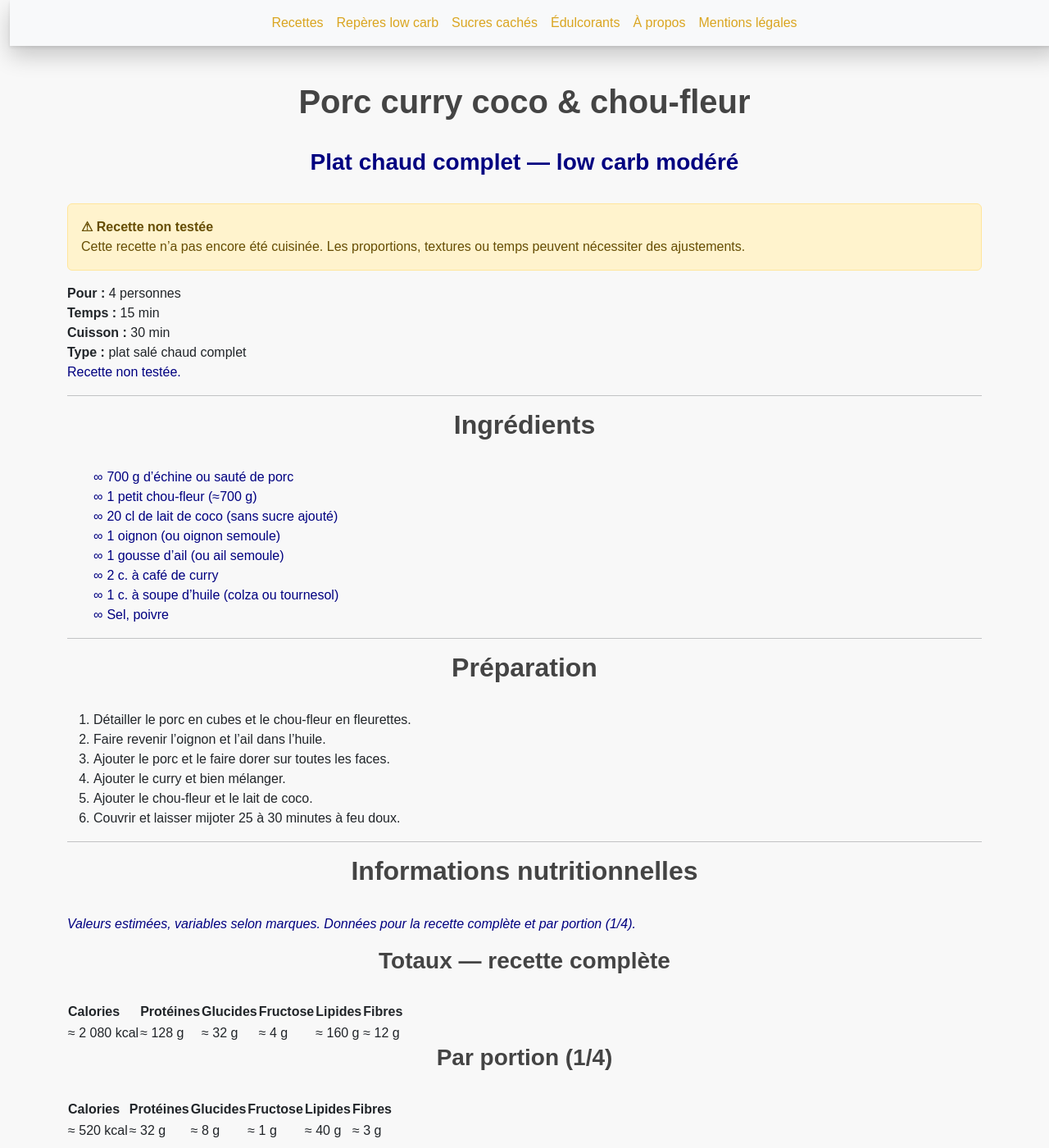
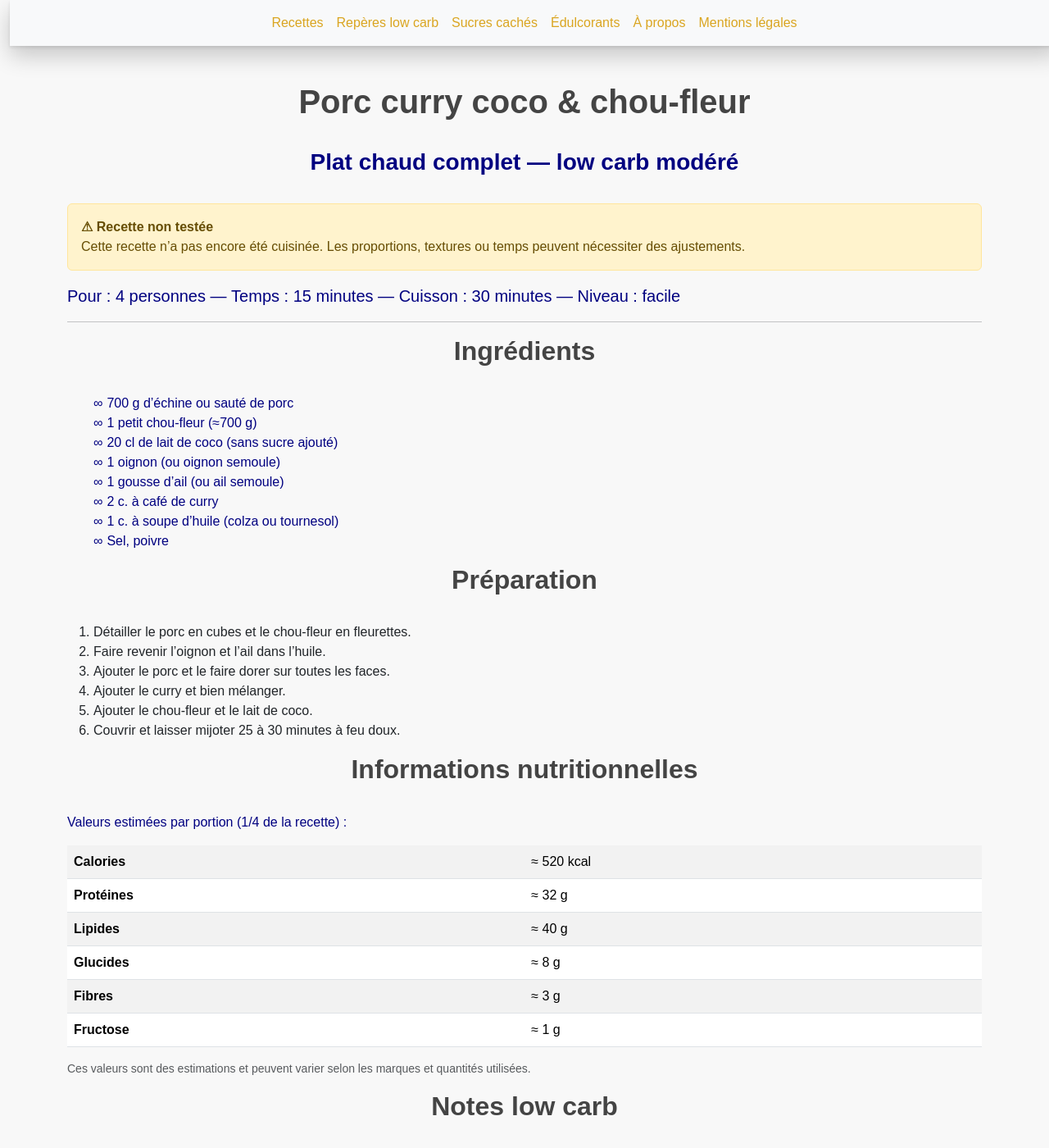
Before and after one commit to laurie-boissay/laurie-boissay.github.io, a Jekyll site: the page built from recettes/porc-curry-coco-chou-fleur.html, in a window 1280 px wide and 1400 px high. Shown: the whole window at 82% size. Built offline with Jekyll 4.4.1, drawn with Linux system fonts in a browser that asks for light colours.

Commit message:
Update porc-curry-coco-chou-fleur.html
tableau

```diff
--- a/recettes/porc-curry-coco-chou-fleur.html
+++ b/recettes/porc-curry-coco-chou-fleur.html
@@ -18,11 +18,11 @@ extra_head: |
     "@type": "Recipe",
     "name": "Porc curry coco & chou-fleur",
     "description": "Porc au curry et lait de coco avec chou-fleur, plat low carb complet.",
-    "recipeYield": "4 personnes",
+    "recipeYield": "4 portions",
     "prepTime": "PT15M",
     "cookTime": "PT30M",
     "totalTime": "PT45M",
-    "recipeCategory": "Plats",
+    "recipeCategory": "Plats à base de viande",
     "recipeIngredient": [
       "700 g d'échine ou sauté de porc",
       "1 petit chou-fleur (≈700 g)",
@@ -36,47 +36,39 @@ extra_head: |
     "recipeInstructions": [
       { "@type": "HowToStep", "text": "Détailler le porc en cubes et le chou-fleur en fleurettes." },
       { "@type": "HowToStep", "text": "Faire revenir l’oignon et l’ail dans l’huile." },
-      { "@type": "HowToStep", "text": "Ajouter le porc et le faire dorer." },
-      { "@type": "HowToStep", "text": "Ajouter le curry et mélanger." },
+      { "@type": "HowToStep", "text": "Ajouter le porc et le faire dorer sur toutes les faces." },
+      { "@type": "HowToStep", "text": "Ajouter le curry et bien mélanger." },
       { "@type": "HowToStep", "text": "Ajouter le chou-fleur et le lait de coco." },
       { "@type": "HowToStep", "text": "Couvrir et laisser mijoter 25 à 30 minutes à feu doux." }
     ]
   }
   </script>
 ---
-
-<div class="recipe-lead">
-  <div class="recipe-lead__grid">
-    <div><strong>Pour :</strong> 4 personnes</div>
-    <div><strong>Temps :</strong> 15 min</div>
-    <div><strong>Cuisson :</strong> 30 min</div>
-    <div><strong>Type :</strong> plat salé chaud complet</div>
-  </div>
-  <p class="recipe-lead__note">
-    <strong>Recette non testée.</strong>
-  </p>
-</div>
+<p class="lead">
+  <strong>Pour :</strong> 4 personnes —
+  <strong>Temps :</strong> 15 minutes —
+  <strong>Cuisson :</strong> 30 minutes —
+  <strong>Niveau :</strong> facile
+</p>
 
 <hr>
 
 <h2>Ingrédients</h2>
 
-<ul class="recipe-ingredients">
-  <li><strong>700 g</strong> d’échine ou sauté de porc</li>
-  <li><strong>1</strong> petit chou-fleur (≈700 g)</li>
-  <li><strong>20 cl</strong> de lait de coco (sans sucre ajouté)</li>
-  <li><strong>1</strong> oignon (ou oignon semoule)</li>
-  <li><strong>1</strong> gousse d’ail (ou ail semoule)</li>
-  <li><strong>2 c. à café</strong> de curry</li>
-  <li><strong>1 c. à soupe</strong> d’huile (colza ou tournesol)</li>
+<ul>
+  <li>700 g d’échine ou sauté de porc</li>
+  <li>1 petit chou-fleur (≈700 g)</li>
+  <li>20 cl de lait de coco (sans sucre ajouté)</li>
+  <li>1 oignon (ou oignon semoule)</li>
+  <li>1 gousse d’ail (ou ail semoule)</li>
+  <li>2 c. à café de curry</li>
+  <li>1 c. à soupe d’huile (colza ou tournesol)</li>
   <li>Sel, poivre</li>
 </ul>
 
-<hr>
-
 <h2>Préparation</h2>
 
-<ol class="recipe-steps">
+<ol>
   <li>Détailler le porc en cubes et le chou-fleur en fleurettes.</li>
   <li>Faire revenir l’oignon et l’ail dans l’huile.</li>
   <li>Ajouter le porc et le faire dorer sur toutes les faces.</li>
@@ -85,69 +77,29 @@ extra_head: |
   <li>Couvrir et laisser mijoter 25 à 30 minutes à feu doux.</li>
 </ol>
 
-<hr>
+<h2>Informations nutritionnelles</h2>
+<p>Valeurs estimées <strong>par portion</strong> (1/4 de la recette) :</p>
 
-<h2>Informations nutritionnelles</h2>
-
-<p class="recipe-nutrition__disclaimer">
-  <em>Valeurs estimées, variables selon marques. Données pour la recette complète et par portion (1/4).</em>
-</p>
-
-<div class="recipe-nutrition">
-  <h3>Totaux — recette complète</h3>
-  <table class="recipe-table">
-    <thead>
-      <tr>
-        <th>Calories</th>
-        <th>Protéines</th>
-        <th>Glucides</th>
-        <th>Fructose</th>
-        <th>Lipides</th>
-        <th>Fibres</th>
-      </tr>
-    </thead>
+<div class="table-responsive">
+  <table class="table table-striped">
     <tbody>
-      <tr>
-        <td>≈ 2 080 kcal</td>
-        <td>≈ 128 g</td>
-        <td>≈ 32 g</td>
-        <td>≈ 4 g</td>
-        <td>≈ 160 g</td>
-        <td>≈ 12 g</td>
-      </tr>
-    </tbody>
-  </table>
-
-  <h3>Par portion (1/4)</h3>
-  <table class="recipe-table">
-    <thead>
-      <tr>
-        <th>Calories</th>
-        <th>Protéines</th>
-        <th>Glucides</th>
-        <th>Fructose</th>
-        <th>Lipides</th>
-        <th>Fibres</th>
-      </tr>
-    </thead>
-    <tbody>
-      <tr>
-        <td>≈ 520 kcal</td>
-        <td>≈ 32 g</td>
-        <td>≈ 8 g</td>
-        <td>≈ 1 g</td>
-        <td>≈ 40 g</td>
-        <td>≈ 3 g</td>
-      </tr>
+      <tr><th>Calories</th><td>≈ 520 kcal</td></tr>
+      <tr><th>Protéines</th><td>≈ 32 g</td></tr>
+      <tr><th>Lipides</th><td>≈ 40 g</td></tr>
+      <tr><th>Glucides</th><td>≈ 8 g</td></tr>
+      <tr><th>Fibres</th><td>≈ 3 g</td></tr>
+      <tr><th>Fructose</th><td>≈ 1 g</td></tr>
     </tbody>
   </table>
 </div>
 
-<hr>
+<p class="small text-muted">
+  Ces valeurs sont des estimations et peuvent varier selon les marques et quantités utilisées.
+</p>
 
 <h2>Notes low carb</h2>
 
-<ul class="recipe-notes">
+<ul>
   <li><strong>Plat complet :</strong> porc + chou-fleur intégrés.</li>
   <li><strong>Low carb modéré :</strong> glucides issus du chou-fleur et du lait de coco.</li>
   <li><strong>Point d’attention :</strong> choisir un lait de coco sans sucre ajouté.</li>
```
Also changed, not shown: other parts of recettes/porc-curry-coco-chou-fleur.html (+2 -2 lines).
